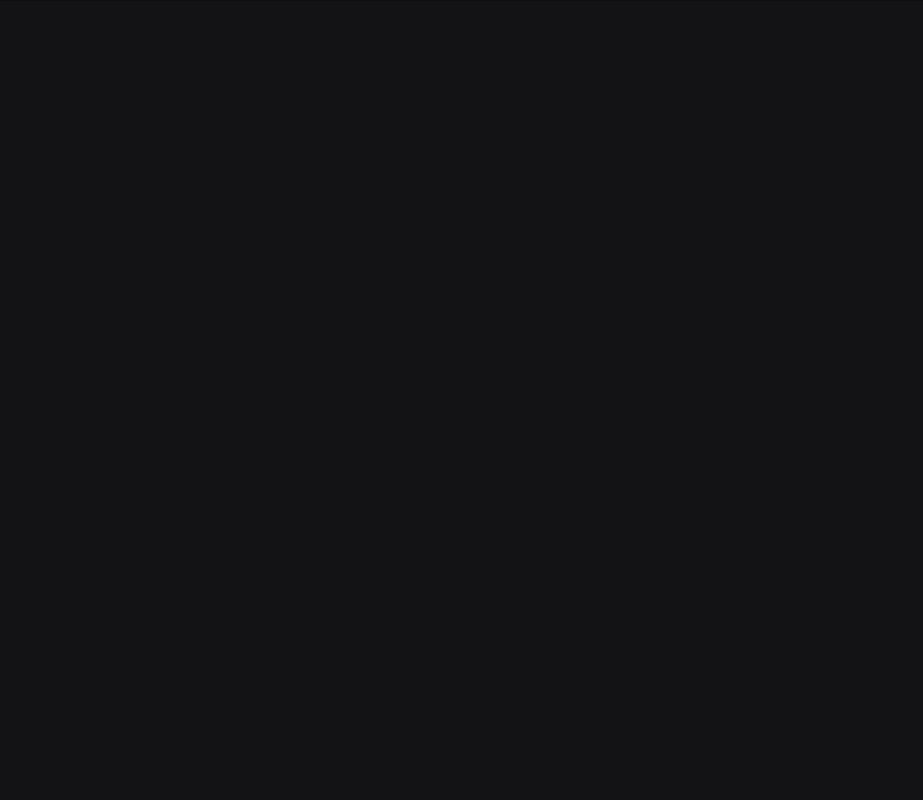
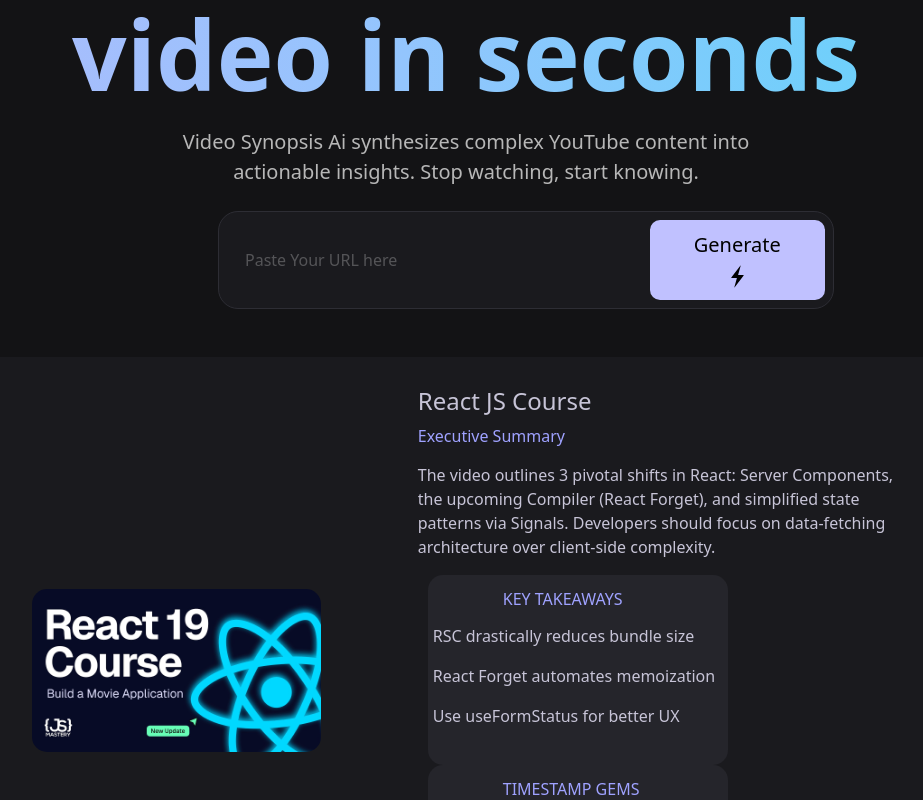
Before and after one commit to giriprasad2304/videoSynopsis, a React (Vite) app in the folder FrontEnd/VideoSynopsis/: page / in a window 1280 px wide. Shown: the part 280-1080 px from the top of the page, without its empty margins (174-1097 px from the left). Before the commit the page ends 800 px from the top, so only its background shows below. Built offline with nearby package versions, Linux system fonts and the light colour scheme.

Commit message:
Hero Section Done

```diff
--- a/FrontEnd/VideoSynopsis/src/components/Footer.jsx
+++ b/FrontEnd/VideoSynopsis/src/components/Footer.jsx
@@ -3,7 +3,7 @@
 const Footer = () => {
   return (
     <>
-      <div className="container footer-styles">
+      <div className=".container-fluid footer-styles ">
         {" "}
         <footer className="py-3 my-4">
           {" "}
--- /dev/null
+++ b/FrontEnd/VideoSynopsis/src/components/Hero.jsx
@@ -0,0 +1,71 @@
+import { IoIosFlash } from "react-icons/io";
+
+const Hero = () => {
+  return (
+    <>
+      <div className="px-4 pt-5 my-5 text-center ">
+        {" "}
+        <h1 className="display-4 fw-bold text-body-emphasis">
+          <p className="hero-outer">
+            Summarize hours of
+            <br />
+            <p className="hero-inner">video in seconds</p>
+          </p>
+        </h1>
+        <div className="col-lg-6 mx-auto">
+          <p className="lead mb-4 hero-paragraph">
+            Video Synopsis Ai synthesizes complex YouTube content into
+            actionable insights. Stop watching, start knowing.
+          </p>
+          <div className="d-grid gap-2 d-sm-flex justify-content-sm-center mb-5 input-bar-overall">
+            <input
+              type="text"
+              placeholder="Paste Your URL here"
+              className="input-generate"
+            />
+            <button
+              type="button"
+              className="button-generate"
+              style={{ fontSize: "20px" }}
+            >
+              Generate <IoIosFlash style={{ fontSize: "25px" }} />
+            </button>
+          </div>
+        </div>
+      </div>
+      <div className="history-demo">
+        <img
+          src="/maxresdefault.jpg"
+          alt="React js"
+          className="history-demo-image"
+        />
+        <div className="history-demo-content">
+          <h4>React JS Course</h4>
+          <p className="text-color-design">Executive Summary</p>
+          <p>
+            The video outlines 3 pivotal shifts in React: Server Components, the
+            upcoming Compiler (React Forget), and simplified state patterns via
+            Signals. Developers should focus on data-fetching architecture over
+            client-side complexity.
+          </p>
+          <div className="history-demo-content-boxes">
+            <h6 className="text-color-design" style={{ "margin-left": "70px" }}>
+              KEY TAKEAWAYS
+            </h6>
+            <p> RSC drastically reduces bundle size</p>
+            <p> React Forget automates memoization</p>
+            <p> Use useFormStatus for better UX</p>
+          </div>
+          <div className="history-demo-content-boxes" >
+            <h6 className="text-color-design" style={{ "margin-left": "70px" }}>TIMESTAMP GEMS</h6>
+            <p> 04:12 - Hydration deep dive</p>
+            <p> 08:45 - The 'Memo' killer pattern</p>
+            <p>12:30 - Future roadmap</p>
+          </div>
+        </div>
+      </div>
+    </>
+  );
+};
+
+export default Hero;
--- a/FrontEnd/VideoSynopsis/src/routes/Home.jsx
+++ b/FrontEnd/VideoSynopsis/src/routes/Home.jsx
@@ -1,11 +1,15 @@
 import NavBar from "../components/NavBar";
 import Footer from "../components/Footer";
+import "../styles/home.css";
+import "../styles/footer.css";
+import Hero from "../components/Hero";
+
 const Home = () => {
   return (
     <>
-      <NavBar/>
-      <h1>Home</h1>
-      <Footer/>
+      <NavBar />
+      <Hero />
+      <Footer />
     </>
   );
 };
--- /dev/null
+++ b/FrontEnd/VideoSynopsis/src/styles/home.css
@@ -0,0 +1,96 @@
+.button-generate{
+    padding: 10px 30px;
+    border-radius: 10px;
+    border: none;
+    background-color: #C0C1FF;
+    margin-left: 55px;
+    cursor: pointer;
+    transition: background-color 0.3s ease;
+}
+.button-generate:hover{
+    background-color: #9fa2ff;
+    color: white;
+}
+
+.input-generate{
+    width: 60%;
+    background-color: transparent;
+    border: none;
+    outline: none;
+    color: #ffffff;
+  font-size: 16px;
+}
+
+.input-bar-overall{
+   display: flex;
+  align-items: center;
+  background-color: #1a1a1e; /* Slightly lighter dark for the box */
+  border: 1px solid #2d2d34;  /* Subtle border */
+  border-radius: 20px;        /* Smooth rounded edges */
+  padding: 8px 8px 8px 24px;  /* More padding on the left, tight on the right for the button */
+  width: 100%;
+  max-width: 650px;
+  margin-left: 60px;
+}
+
+.hero-outer{
+    color: white;
+    font-size: 6rem;
+}
+.hero-inner {
+    background: linear-gradient(
+        90deg,
+        #B1B9FC 0%,
+        #93C5FD 45%,
+        #5DD5FA 100%
+    );
+    -webkit-background-clip: text;
+    -webkit-text-fill-color: transparent;
+    background-clip: text;
+    text-fill-color: transparent; /* Fallback */
+}
+
+.hero-paragraph{
+    color: rgb(183, 183, 183);
+}
+.history-demo{
+    min-height: 400px;
+    width: 80%;
+    margin-left: 10%;
+    border-radius: 15px;
+    background-color: #1a1a1e;
+    display: flex;
+    align-items: center;
+    padding: 30px;
+    box-sizing: border-box;
+    gap: 5%;
+}
+
+.history-demo-image{
+    width: 30%;
+    margin:-20px 5%;
+    border-radius: 15px;
+}
+
+.history-demo-content{
+    display: inline-block;
+    margin-top: 0px;
+    color: #C7C4D7;
+    width: 50%;
+}
+
+.history-demo-content-boxes{
+    background-color: #25252b;
+    display: inline-block;
+    width:  300px;
+    height: 190px;
+    z-index: 1000;
+    border-radius: 15px;
+    margin-left: 10px;
+    padding:15px 5px;
+}
+
+.text-color-design{
+    color: #9fa2ff;
+    margin-bottom: 15px;
+}
--- a/FrontEnd/VideoSynopsis/src/styles/navbar.css
+++ b/FrontEnd/VideoSynopsis/src/styles/navbar.css
@@ -34,6 +34,7 @@
 }
 .button-signup:hover{
     background-color: #9fa2ff;
+    color: white;
 }
 
 .nav-item-color{
```
Also changed, not shown: FrontEnd/VideoSynopsis/public/maxresdefault.jpg (added).
